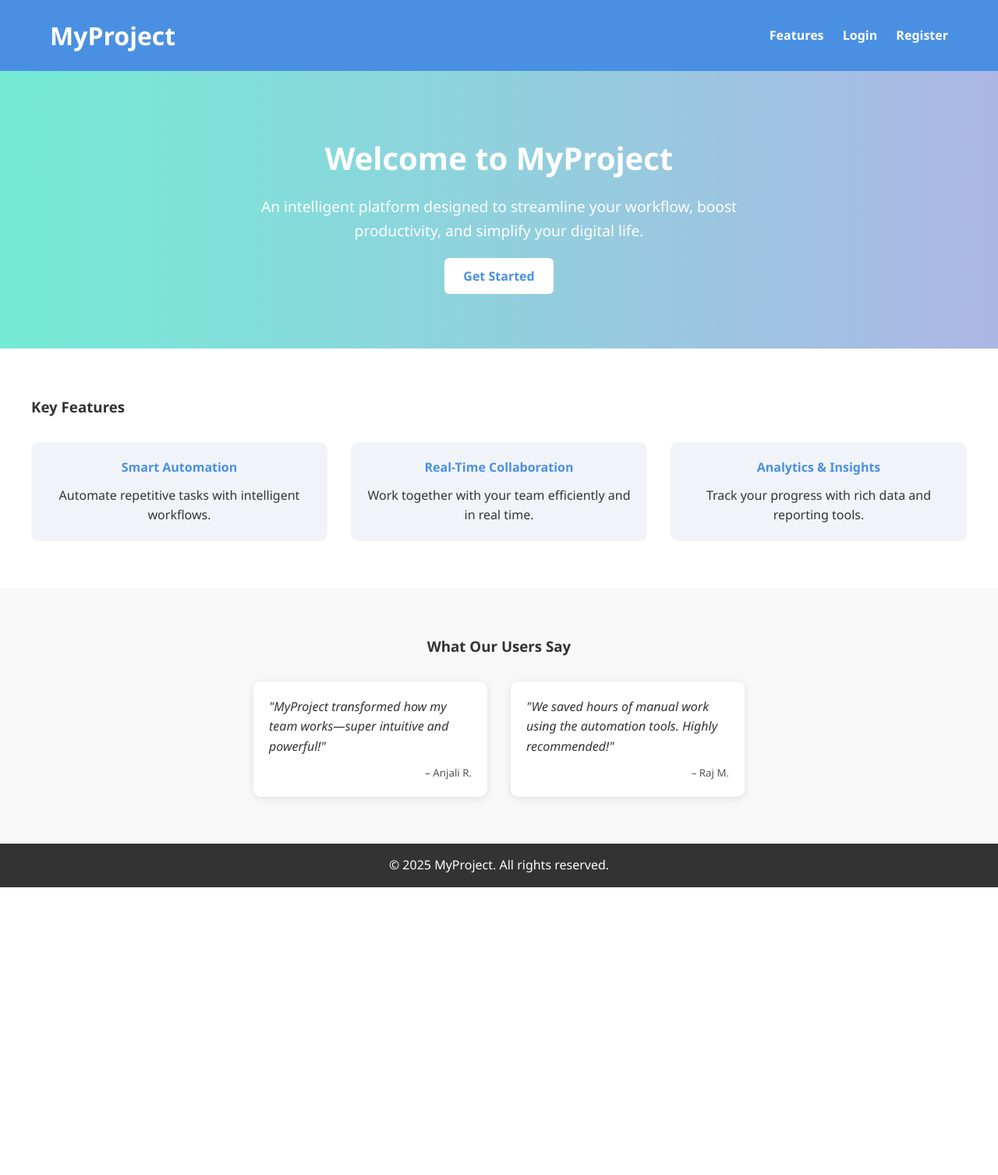
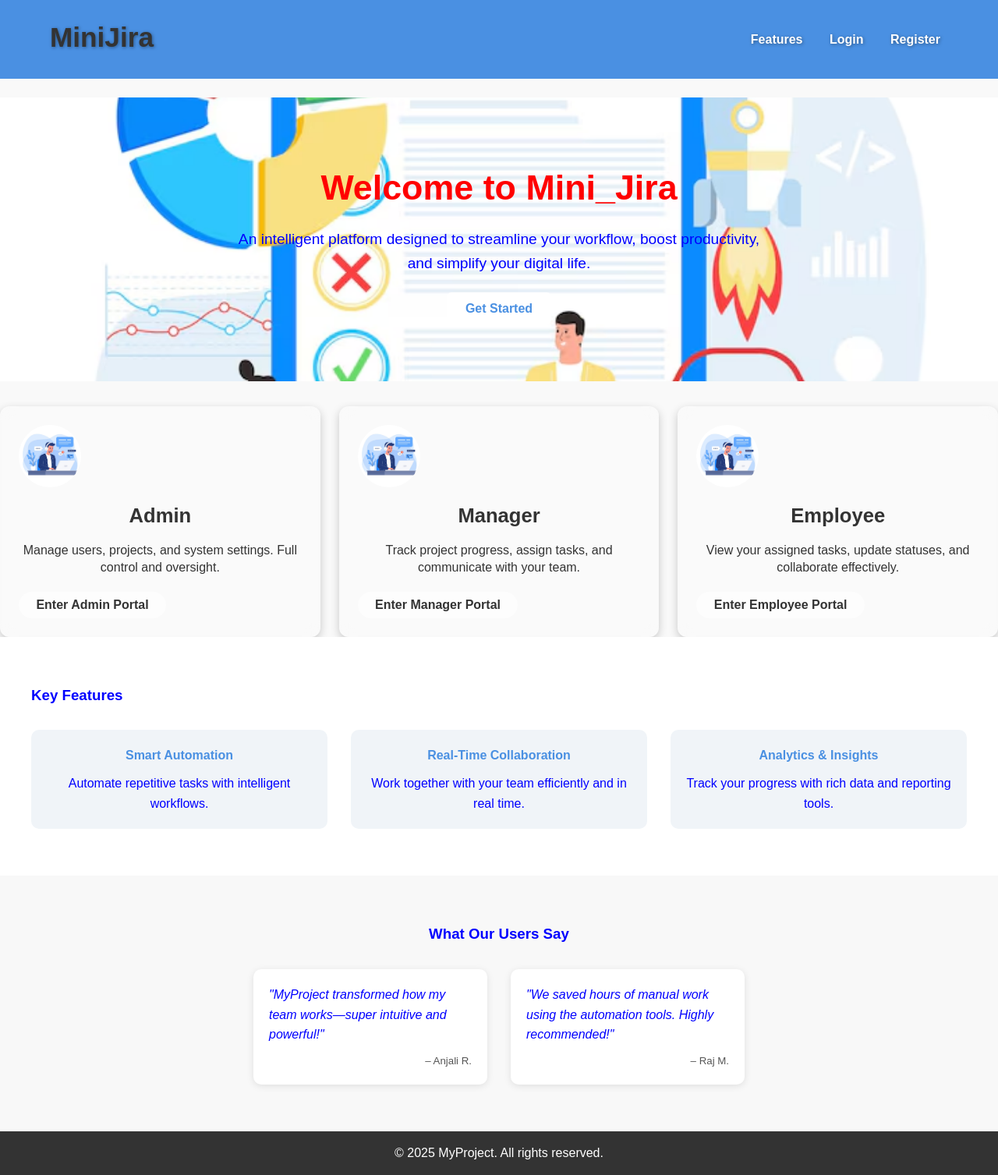
Before and after one commit to Pranjalsharma05/taskpilot, a Django app: page / in a window 1280 px wide. Shown: the whole page at 78% size. Before the commit the page ends 1138 px from the top, so only its background shows below. Run offline with Django 5.2, Linux system fonts and the light colour scheme; some libraries are stand-ins or nearby versions.

Commit message:
priority

```diff
--- a/project_mangement/manager/templates/manager/index.html
+++ b/project_mangement/manager/templates/manager/index.html
@@ -9,7 +9,7 @@
 <body>
     <header>
         <div class="container">
-            <h1>MyProject</h1>
+            <h1>MiniJira</h1>
             <nav>
                 <a href="#features">Features</a>
                 <a href="{% url 'login' %}">Login</a>
@@ -20,11 +20,38 @@
 
     <section class="hero">
         <div class="hero-content">
-            <h2>Welcome to MyProject</h2>
+            <h2 class="text-danger" style="font-family: 'Copperplate', fantasy;">Welcome to Mini_Jira</h2>
             <p>An intelligent platform designed to streamline your workflow, boost productivity, and simplify your digital life.</p>
             <a href="{% url 'login' %}" class="btn">Get Started</a>
         </div>
     </section>
+
+    <main class="role-cards">
+        <section tabindex="0" class="card-role admin" role="button" aria-label="Access Admin Portal">
+            <div class="card-content">
+                <img src="{% static 'images/emp_image.png' %}" alt="Admin Icon" class="role-icon">
+                <h3>Admin</h3>
+                <p>Manage users, projects, and system settings. Full control and oversight.</p>
+                <a href="{% url 'login' %}">    <button type="button" aria-haspopup="true" aria-controls="admin-login">Enter Admin Portal</button></a>
+            </div>
+        </section>
+        <section tabindex="0" class="card-role manager" role="button" aria-label="Access Manager Portal">
+            <div class="card-content">
+                <img src="{% static 'images/emp_image.png' %}" alt="Manager Icon" class="role-icon">
+                <h3>Manager</h3>
+                <p>Track project progress, assign tasks, and communicate with your team.</p>
+                <a href="{% url 'login' %}">      <button type="button" aria-haspopup="true" aria-controls="manager-login">Enter Manager Portal</button></a>
+            </div>
+        </section>
+        <section tabindex="0" class="card-role employee" role="button" aria-label="Access Employee Portal">
+            <div class="card-content">
+                <img src="{% static 'images/emp_image.png' %}" alt="Employee Icon" class="role-icon">
+                <h3>Employee</h3>
+                <p>View your assigned tasks, update statuses, and collaborate effectively.</p>
+             <a href="{% url 'login' %}">   <button type="button" aria-haspopup="true" aria-controls="employee-login">Enter Employee Portal</button></a>
+            </div>
+        </section>
+    </main>
 
     <section id="features" class="features reveal">
         <div class="container">
@@ -80,5 +107,136 @@
             }
         });
     </script>
+
+    <style>
+        /* Global Styles */
+        body {
+            color: blue;
+            font-family: Arial, sans-serif;
+            margin: 0;
+            padding: 0;
+        }
+        header {
+            margin-bottom: 1.5rem;
+            text-align: center;
+            text-shadow: 1px 1px 4px rgba(0,0,0,0.4);
+        }
+        header h1 {
+            font-weight: 700;
+            font-size: 2.2rem;
+            margin-bottom: 0.3rem;
+            color: #333;
+        }
+
+        header p {
+            font-size: 1.1rem;
+            font-weight: 500;
+            opacity: 0.9;
+            color: #555;
+        }
+        nav a {
+            text-decoration: none;
+            color: #4a90e2;
+            margin: 0 10px;
+            font-weight: 600;
+        }
+
+        /* Hero Section */
+        .hero {
+            background: url('{% static "images/behind.png" %}') no-repeat center center/cover;
+            color: white;
+            padding: 80px 20px;
+            text-align: center;
+        }
+
+        .hero h2 {
+            font-size: 2.8rem;
+            color: red;
+        }
+
+        /* Role Cards */
+        .role-icon {
+            width: 80px;
+            height: 80px;
+            margin-bottom: 1rem;
+            border-radius: 50%;
+            object-fit: cover;
+        }
+        .role-cards {
+            display: flex;
+            gap: 1.5rem;
+            justify-content: center;
+            flex-wrap: wrap;
+            margin-top: 2rem;
+        }
+        .card-role {
+            flex: 1 1 220px;
+            background: rgba(255, 255, 255, 0.15);
+            border-radius: 0.75rem;
+            backdrop-filter: blur(10px);
+            box-shadow: 0 4px 12px rgba(0,0,0,0.2);
+            color: #333;
+            display: flex;
+            flex-direction: column;
+            padding: 1.5rem;
+            transition: transform 0.3s ease, box-shadow 0.3s ease;
+            cursor: pointer;
+            position: relative;
+        }
+        .card-role:hover, .card-role:focus-within {
+            transform: scale(1.05);
+            box-shadow: 0 8px 20px rgba(0,0,0,0.35);
+            background: rgba(255,255,255,0.25);
+        }
+        .card-role h3 {
+            margin-bottom: 0.8rem;
+            font-weight: 700;
+            font-size: 1.6rem;
+            text-align: center;
+            color: #333;
+        }
+        .card-role p {
+            font-size: 1rem;
+            text-align: center;
+            margin-bottom: 1.2rem;
+            line-height: 1.4;
+            color: #333;
+        }
+        .card-role button {
+            align-self: center;
+            background-color: #ffffff88;
+            border: none;
+            color: #333;
+            font-weight: 600;
+            font-size: 1rem;
+            padding: 0.5rem 1.4rem;
+            border-radius: 40px;
+        }
+
+        .hero-content p{
+            color: blue;
+        }
+
+        /* Responsive adjustments */
+        @media (max-width: 600px) {
+            .role-cards {
+                flex-direction: column;
+                gap: 1rem;
+            }
+            .card-role {
+                width: 100%;
+                max-width: 320px;
+                margin: 0 auto;
+            }
+            .hero h2 {
+                font-size: 2.2rem;
+            }
+            header h1 {
+                font-size: 1.8rem;
+            }
+        }
+
+
+    </style>
 </body>
 </html>
```
Also changed, not shown: project_mangement/db.sqlite3, project_mangement/manager/static/images/behind.png (added), project_mangement/manager/static/images/bg.png (added), project_mangement/manager/static/images/emp_image.png (added).
